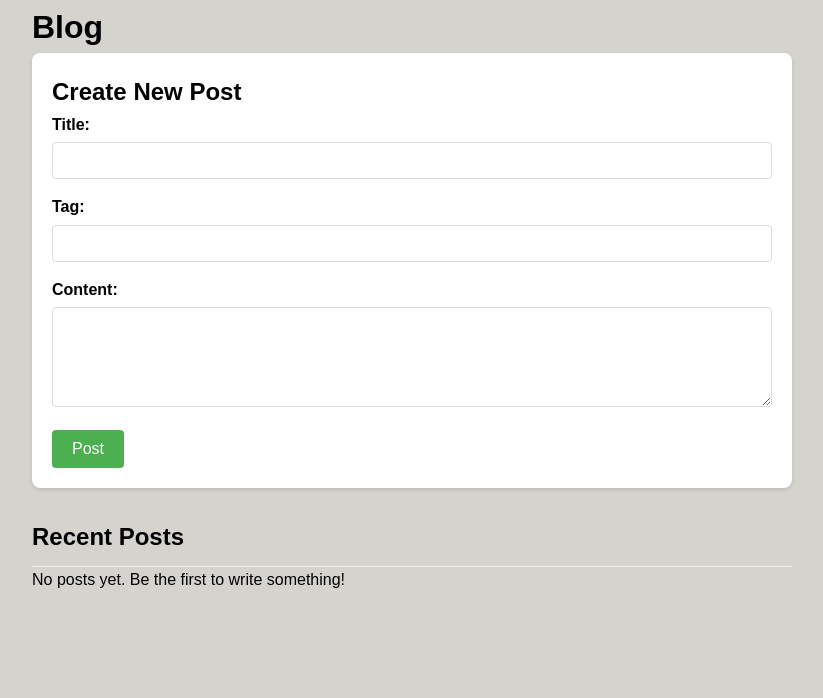
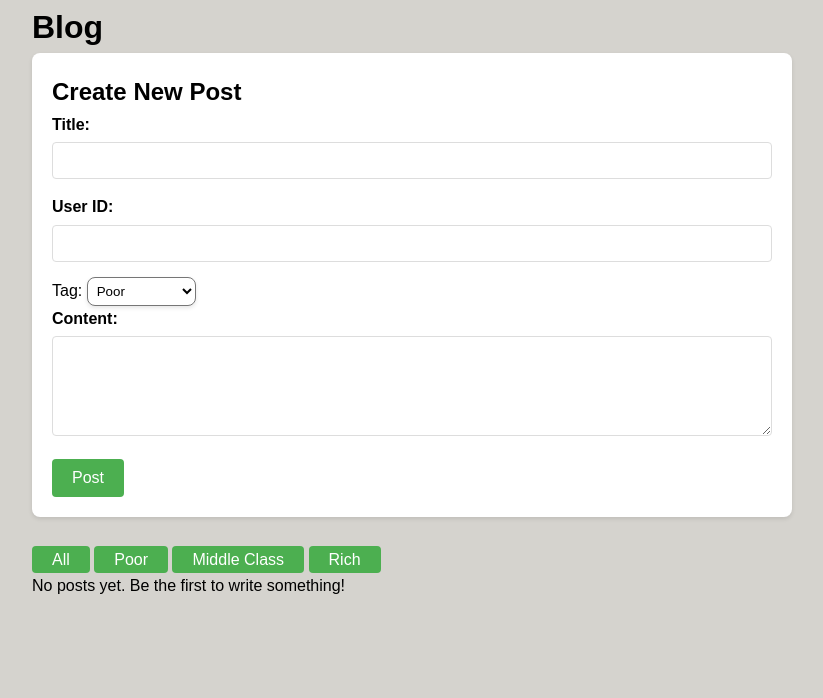
Before and after one commit to dwgrob/csci375, a Flask app: page /blog in a window 1280 px wide. Shown: the part 178-876 px from the top of the page, without its empty margins (228-1051 px from the left). Before the commit the page ends 766 px from the top, so only its background shows below. Run offline with Flask 3, Linux system fonts and the light colour scheme.

Commit message:
pushing blog edits

```diff
--- a/static/css/index.css
+++ b/static/css/index.css
@@ -138,3 +138,23 @@ button[type="submit"]:hover {
     margin-bottom: 0;
     white-space: pre-line;
 }
+
+/*for blogs*/
+.tag-filters a {
+    background: #4CAF50;
+    color: white;
+    padding: 5px 20px;
+    border: none;
+    border-radius: 4px;
+    cursor: pointer;
+    font-size: 16px;
+    text-decoration: none;
+}
+
+.select-blog{
+    background: white;
+    padding: 5px;
+    border-radius: 8px;
+    box-shadow: 0 2px 4px rgba(0,0,0,0.1);
+
+}
--- a/templates/blog.html
+++ b/templates/blog.html
@@ -5,6 +5,35 @@
     <meta name="viewport" content="width=device-width, initial-scale=1.0">
     <title>Blogs</title>
     <link rel="stylesheet" href="{{ url_for('static', filename='css/index.css') }}">
+    <script>
+    // Handle create blog submission
+    async function createBlog(event) {
+        event.preventDefault();  // Prevent the default form submission
+
+        const formData = new FormData(event.target);  // Get form data
+
+        // Send a POST request to create the blog
+        const response = await fetch('/create-blog', {
+            method: 'POST',
+            body: formData
+        });
+
+        const result = await response.json();  // Get the JSON response
+
+        // Alert the user based on success or failure
+        alert(result.message);
+
+        // If the response is successful, redirect to the blog listing page
+        if (response.ok) {
+            window.location.href = '/blog';
+        }
+    }
+
+    // Load the navigation when the page is ready
+    document.addEventListener('DOMContentLoaded', loadNavigation);
+</script>
+
+        </script>
 </head>
 <body>
     <nav class="navbar">
@@ -18,40 +47,48 @@
         <!-- New Post Form -->
         <div class="post-form-container">
             <h2>Create New Post</h2>
-            <form method="POST">
+            <form onsubmit="createBlog(event)">
                 <div class="form-group">
                     <label for="title">Title:</label>
                     <input type="text" id="title" name="title" required>
                 </div>
                 <div class="form-group">
+                    <label for="user_id">User ID:</label>
+                    <input type="text" id="user_id" name="user_id" required>
+                </div>
                 <label for="tag">Tag:</label>
-                    <input type="text" id="tag" name="tag" required>
-                </div>
+                    <select id="tag" name="tag" required class="select-blog">
+                         <option value="poor">Poor</option>
+                         <option value="middle class">Middle Class</option>
+                         <option value="rich">Rich</option>
+                    </select>
 
                 <div class="form-group">
-                    <label for="content">Content:</label>
-                    <textarea id="content" name="content" rows="5" required></textarea>
+                    <label for="text">Content:</label>
+                    <textarea id="content" name="text" rows="5" required></textarea>
                 </div>
 
                 <button type="submit">Post</button>
             </form>
         </div>
-
+        <div class="tag-filters">
+            <a href="/blog">All</a>
+            <a href="/blog?tag=poor">Poor</a>
+            <a href="/blog?tag=middle class">Middle Class</a>
+            <a href="/blog?tag=rich">Rich</a>
+        </div>
         <!-- Existing Posts -->
-        <div class="posts-container">
-            <h2>Recent Posts</h2>
-
         {% for post in posts %}
         <div class="post-card">
             <h3>{{ post.title }}</h3>
-                <small>Posted by {{ post.author }} on {{ post.date_posted.strftime('%Y-%m-%d') }}</small>
-                <p>{{ post.content }}</p>
+            <h4>{{ post.tag }}</h4>
+            <h4>{{ post.author.name }}</h4>
+            <p>{{ post.text }}</p>
         </div>
         {% else %}
             <p>No posts yet. Be the first to write something!</p>
         {% endfor %}
-        </div>
-    </div>
+
 
     <script src="{{ url_for('static', filename='./js/index.js') }}"></script>
 </body>
--- a/templates/login.html
+++ b/templates/login.html
@@ -77,11 +77,10 @@
             const result = await response.json();
             alert(result.message);
             if (response.ok) {
-                window.location.href = '/user';  // Redirect after successful login
+                window.location.href = '/';  // Redirect after successful login
             }
         }
 
-        //document.addEventListener('DOMContentLoaded', loadNavigation);
     </script>
 </head>
 <body>
--- a/testapp.py
+++ b/testapp.py
@@ -1,9 +1,10 @@
-from flask import Flask, jsonify, request, render_template
+from flask import Flask, jsonify, request, render_template, session, redirect, url_for
 from flask_sqlalchemy import SQLAlchemy
 from config import SQLALCHEMY_DATABASE_URI
 import os
 
 app = Flask(__name__)
+app.secret_key = 'Trash_Panda'
 
 # Configuration
 app.config['SQLALCHEMY_DATABASE_URI'] = SQLALCHEMY_DATABASE_URI
@@ -50,17 +51,29 @@ class Liabilities(db.Model):
     ownerId = db.Column(db.Integer, db.ForeignKey('users.id'), nullable=False)
     type = db.Column(db.String(100), nullable=False)
 
+class Blog(db.Model):
+    __tablename__ = 'blog'
+
+    blogId = db.Column(db.Integer, primary_key=True)
+    authorId = db.Column(db.Integer, db.ForeignKey('users.id'), nullable=False)
+    title = db.Column(db.String(100), nullable=False)
+    text = db.Column(db.String(100), nullable=False)
+    tag = db.Column(db.String(100), nullable=False)
+    author = db.relationship('User', backref='blogs')
+
 
 # Serve the HTML page
 @app.route('/')
 def index():
     return render_template('index.html')
 
+
+#===========================================================================================
 @app.route('/login', methods=['GET', 'POST'])
 def login():
     if request.method == 'POST':
         # Handle login
-        name = request.form.get('name')  # Assume this field is used to identify the user
+        name = request.form.get('name')
         user = User.query.filter_by(name=name).first()
 
         if user:
@@ -68,6 +81,8 @@ def login():
             return jsonify({"message": f"Welcome back, {user.name}!"}), 200
         else:
             return jsonify({"message": "Invalid credentials, please try again."}), 400
+    #session['user_id'] = User.id
+    #print(session['user_id'])
     return render_template('login.html')
 
 @app.route('/register', methods=['POST'])
@@ -99,14 +114,50 @@ def register():
 
     return jsonify({"message": "User registered successfully!"}), 201
 
-@app.route('/user')
-def user():
-    # This would be the dashboard or user page after login
-    return "User Dashboard"
+
+#=========================================================================================
+@app.route('/create-blog', methods=['POST'])
+def create_blog():
+    #user_id = session.get('user_id')
+    #if not user_id:
+        #return jsonify({"message": "User not logged in"}), 401
+
+    title = request.form.get('title')
+    tag = request.form.get('tag')
+    text = request.form.get('text')
+    user_id = request.form.get('user_id')
+
+    new_blog = Blog(title=title, tag=tag, text=text, authorId=user_id)
+    db.session.add(new_blog)
+    db.session.commit()
+
+    return jsonify({"message": "Blog created successfully"}), 201
+
 
 @app.route('/blog')
-def blog():
-    return render_template('blog.html')
+def get_blogs():
+    selected_tag = request.args.get('tag')
+
+    if selected_tag:
+        blogs = Blog.query.filter_by(tag=selected_tag).all()
+    else:
+        blogs = Blog.query.all()
+
+    blog_list = []
+    for blog in blogs:
+        blog_list.append({
+            "id": blog.blogId,
+            "title": blog.title,
+            "tag": blog.tag,
+            "text": blog.text,
+            "author": blog.author,
+        })
+
+    return render_template('blog.html', posts=blog_list)
+
+#=======================================================================================
+
+
 
 @app.route('/analysis')
 def analysis():
```
Lines whose indentation alone changed are shown as unchanged.
